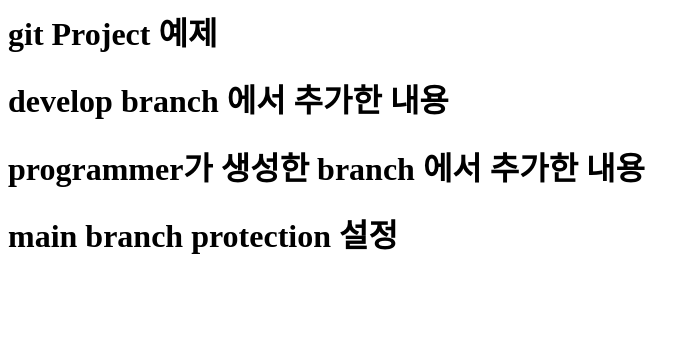
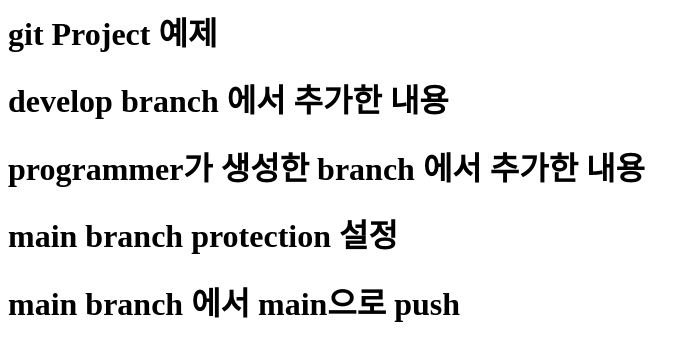
Before and after one commit to juhyun4910/git_project_OSS, a plain HTML site: page index.html in a window 1280 px wide. Shown: the whole page, without its empty margins (0-700 px from the left). Drawn offline with Linux system fonts and the light colour scheme.

Commit message:
main으로 commit

```diff
--- a/index.html
+++ b/index.html
@@ -8,5 +8,6 @@
         <h1>develop branch 에서 추가한 내용</h1>
         <h1>programmer가 생성한 branch 에서 추가한 내용</h1>
         <h1>main branch protection 설정</h1>
+        <h1>main branch 에서 main으로 push</h1>
     </body>
 </html>
```
